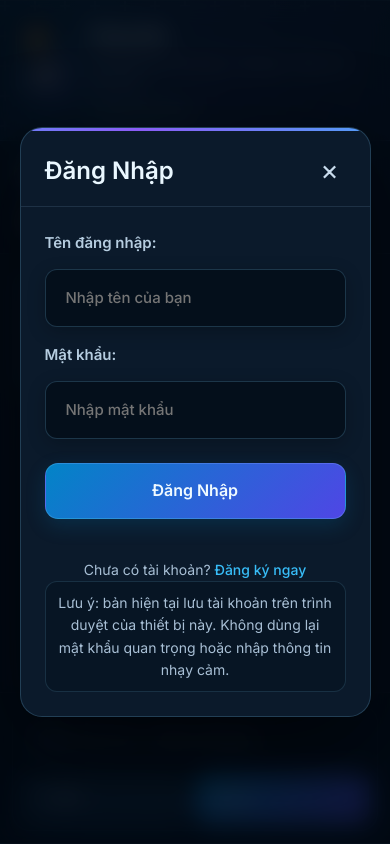
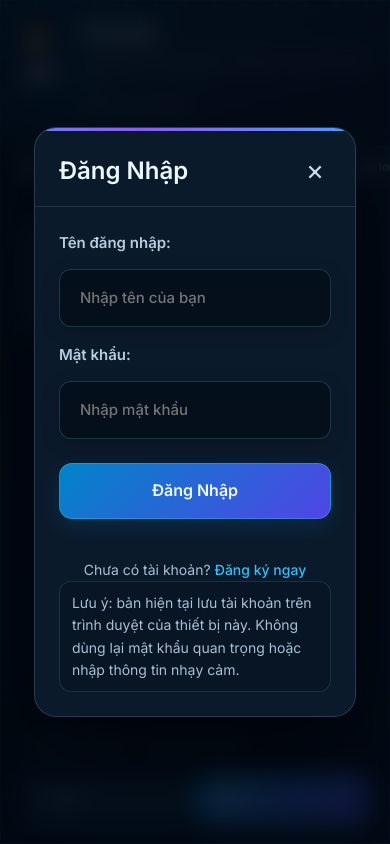
Before and after one commit to lam187648-lang/trolyao, a website: page index.html in a window 390 px wide. Drawn offline with nearby package versions, Linux system fonts and the light colour scheme; no server answers.

Commit message:
Polish Futuristic C responsive chat interface

```diff
--- a/style.css
+++ b/style.css
@@ -2356,3 +2356,117 @@ body::before { opacity: .3; }
   font-size: 12px;
   line-height: 1.6;
 }
+
+
+/* FUTURISTIC C — interface polish and layout repair */
+:root {
+  --fc-cyan: #45d6ff;
+  --fc-blue: #168bd2;
+  --fc-panel: rgba(9, 25, 43, .94);
+  --fc-line: rgba(115, 205, 255, .16);
+}
+html, body { width: 100%; min-height: 100%; }
+body {
+  overflow-x: hidden;
+  background-color: #06111f;
+  background-image:
+    radial-gradient(circle at 14% 12%, rgba(0, 174, 239, .14), transparent 28rem),
+    radial-gradient(circle at 88% 82%, rgba(74, 72, 220, .13), transparent 30rem),
+    linear-gradient(145deg, #050b14, #08182a 52%, #06111f);
+}
+.chatbot {
+  display: flex;
+  flex-direction: column;
+  width: min(1100px, calc(100% - 40px));
+  height: min(900px, calc(100dvh - 40px));
+  min-height: 540px;
+  margin: 20px auto;
+  border: 1px solid rgba(91, 196, 255, .22);
+  border-radius: 26px;
+  background: linear-gradient(160deg, rgba(10, 27, 46, .97), rgba(5, 15, 28, .98));
+  box-shadow: 0 24px 90px rgba(0,0,0,.48), 0 0 45px rgba(14,165,233,.08);
+}
+.chat-header { flex: 0 0 auto; padding: 22px 28px; }
+.header-content { display: flex; align-items: center; gap: 16px; }
+.header-icon {
+  flex: 0 0 58px;
+  width: 58px; height: 58px;
+  display: grid; place-items: center;
+  border: 1px solid rgba(69,214,255,.32);
+  border-radius: 18px;
+  background: linear-gradient(145deg, rgba(14,165,233,.24), rgba(79,70,229,.2));
+  box-shadow: 0 0 26px rgba(69,214,255,.12);
+  font-size: 28px;
+}
+.header-text h2 { margin: 0 0 4px; color: #effaff; font-weight: 750; letter-spacing: -.04em; }
+.header-text p { margin: 0 0 6px; color: #9dbbd2; }
+.header-status { font-size: 12px; color: #83dfc2; }
+.quick-tags { flex: 0 0 auto; padding: 13px 22px; gap: 8px; }
+.tag-btn { font-size: 12px; padding: 8px 12px; }
+.chat-body {
+  flex: 1 1 auto;
+  min-height: 0;
+  overflow-y: auto;
+  overscroll-behavior: contain;
+  padding: 24px clamp(16px, 3vw, 34px);
+  scrollbar-color: rgba(69,214,255,.3) transparent;
+}
+.message, .user-message, .bot-message {
+  max-width: min(82%, 760px);
+  padding: 13px 16px;
+  line-height: 1.65;
+  overflow-wrap: anywhere;
+  box-shadow: 0 8px 24px rgba(0,0,0,.12);
+}
+.user-message {
+  margin-left: auto;
+  color: #f1fbff;
+  border: 1px solid rgba(69,214,255,.22);
+  background: linear-gradient(135deg, rgba(3,105,161,.48), rgba(30,64,175,.34));
+}
+.bot-message {
+  margin-right: auto;
+  color: #e3f1fc;
+  border: 1px solid rgba(148,190,224,.14);
+  background: rgba(16,38,61,.88);
+}
+.chat-input { flex: 0 0 auto; padding: 16px 22px 20px; }
+.input-row { width: 100%; }
+#user-input { font-size: 15px; }
+#send-btn { min-width: 88px; font-weight: 650; }
+.sidebar {
+  border: 1px solid rgba(69,214,255,.18);
+  background: rgba(5,16,30,.98);
+  backdrop-filter: blur(24px);
+}
+.sidebar-header h3 { letter-spacing: -.02em; }
+.menu-item { padding: 12px 14px; }
+.auth-modal, .admin-modal { padding: 16px; }
+.modal-content, .admin-content {
+  max-height: min(88dvh, 760px);
+  overflow-y: auto;
+}
+.auth-security-note { text-align: left; }
+button:disabled { opacity: .55; cursor: not-allowed; transform: none !important; }
+@media (max-width: 680px) {
+  .chatbot {
+    width: 100%;
+    height: 100dvh;
+    min-height: 0;
+    margin: 0;
+    border-radius: 0;
+  }
+  .chat-header { padding: 17px 15px; }
+  .header-icon { flex-basis: 48px; width: 48px; height: 48px; border-radius: 15px; font-size: 23px; }
+  .quick-tags { overflow-x: auto; flex-wrap: nowrap; padding: 10px 12px; }
+  .tag-btn { flex: 0 0 auto; white-space: nowrap; }
+  .chat-body { padding: 16px 12px; }
+  .message, .user-message, .bot-message { max-width: 94%; }
+  .chat-input { padding: 10px 12px max(12px, env(safe-area-inset-bottom)); }
+  .input-row { gap: 6px; }
+  .input-actions { display: flex; width: 100%; gap: 7px; }
+  .input-actions button { flex: 1; }
+}
+@media (prefers-reduced-motion: reduce) {
+  *, *::before, *::after { animation: none !important; transition: none !important; }
+}
```
